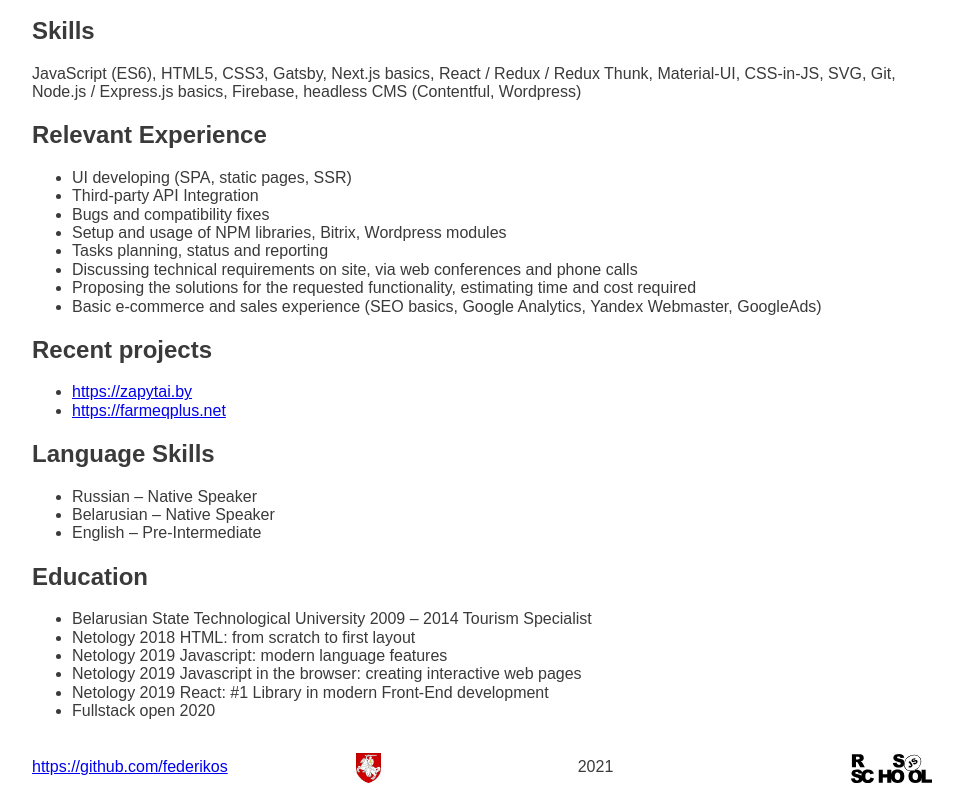
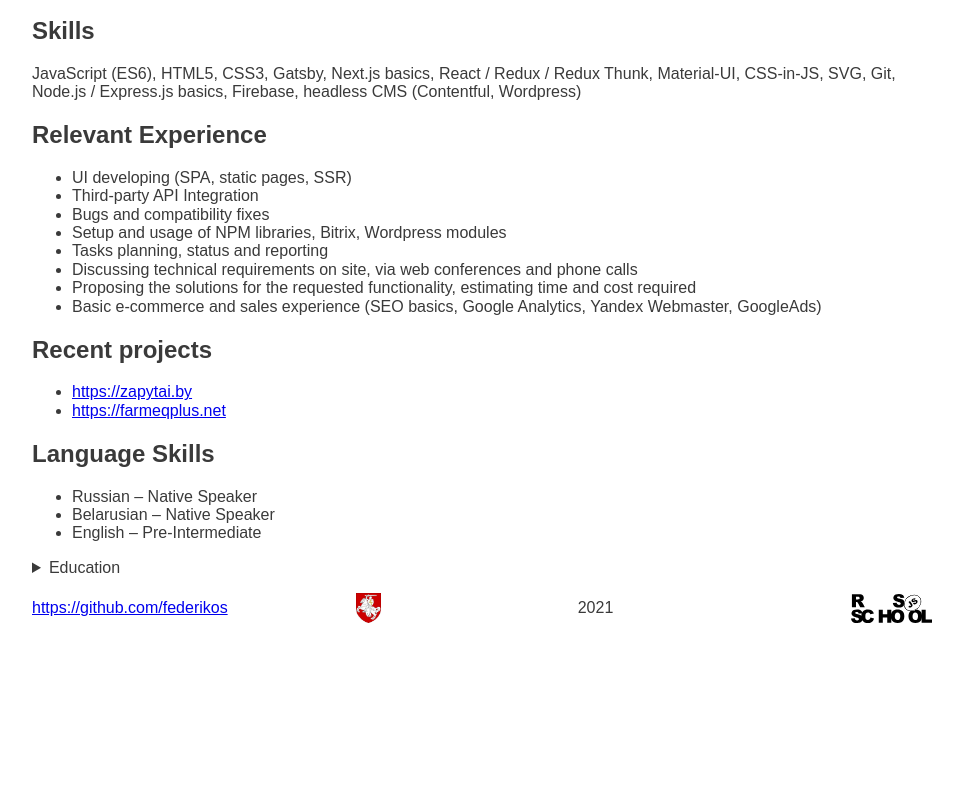
Before and after one commit to federikos/rsschool-cv, a plain HTML site: page index.html in a window 1280 px wide. Shown: the part 523-1322 px from the top of the page, without its empty margins (158-1121 px from the left). After the commit the page ends 1162 px from the top, so only its background shows below. Drawn offline with nearby package versions, Linux system fonts and the light colour scheme.

Commit message:
feat: move Education into summary tag

```diff
--- a/index.html
+++ b/index.html
@@ -50,7 +50,8 @@
         <li>Belarusian – Native Speaker</li>
         <li>English – Pre-Intermediate</li>
       </ul>
-      <h2>Education</h2>
+      <details>
+        <summary>Education</summary>
         <ul>
           <li>Belarusian State Technological University 2009 – 2014 Tourism Specialist</li>
           <li>Netology 2018 HTML: from scratch to first layout</li>
@@ -59,6 +60,7 @@
           <li>Netology 2019 React: #1 Library in modern Front-End development</li>
           <li>Fullstack open 2020</li>
         </ul>
+      </details>
     </div>
   </main>
   <footer>
```
Lines whose indentation alone changed are shown as unchanged.
